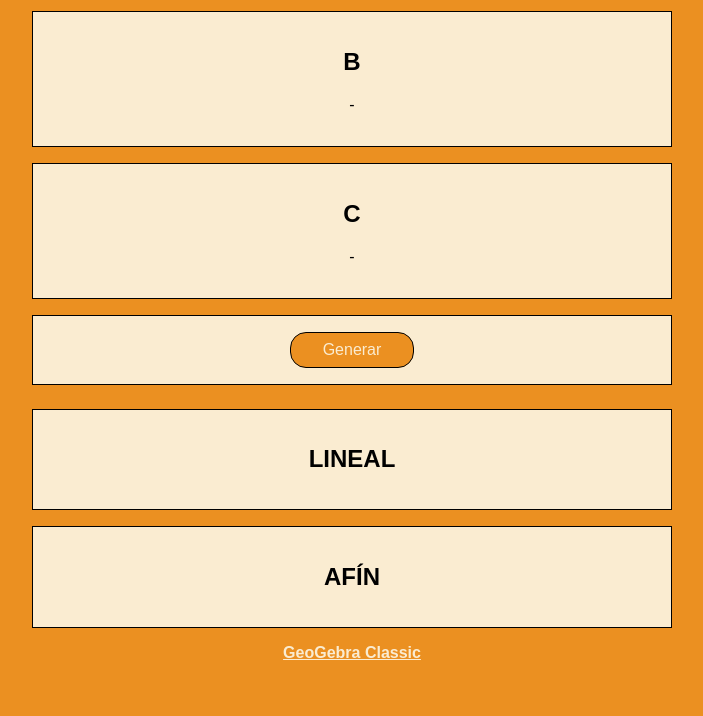
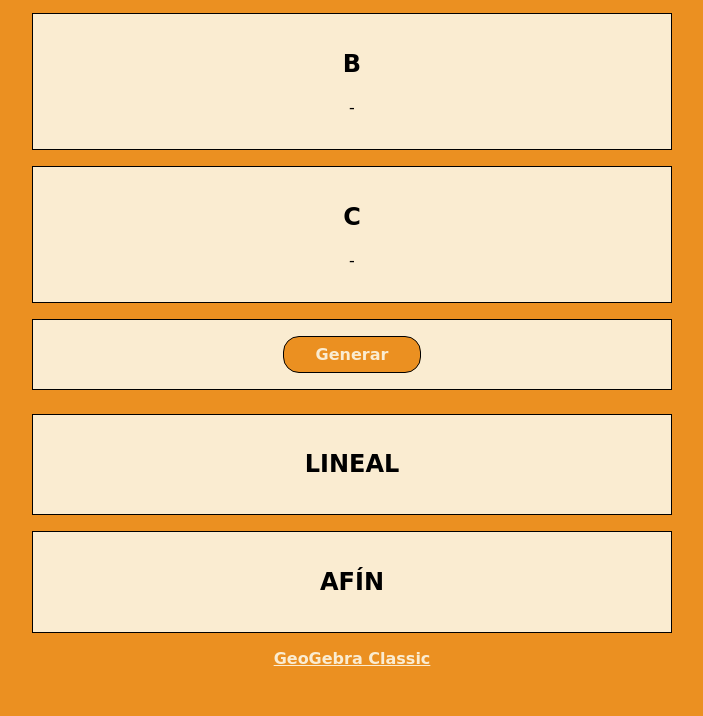
Before and after one commit to Shall0t/Matematica, a plain HTML site: page index.html in a window 1280 px wide. Shown: the part 171-887 px from the top of the page, without its empty margins (304-1007 px from the left). Drawn offline with Linux system fonts and the light colour scheme.

Commit message:
Actualización

```diff
--- a/style.css
+++ b/style.css
@@ -1,6 +1,7 @@
 /* Selecciona todo */
 * {
     text-align: center;
+    font-family: cursive;
 }
 
 /* Cuerpo de pagina */
@@ -20,7 +21,7 @@ header {
 }
 
 a {
-    color: rgb(250, 236, 209);
+    color: #faecd1;;
     font-weight: bold;
 }
 
@@ -30,15 +31,16 @@ button {
     border-radius: 1rem;
     font-size: 1rem;
     padding: .5rem 2rem;
-    color: rgb(250, 236, 209);
+    color: #faecd1;
     border: .1rem solid black;
+    font-weight: bold;
 }
 
 /* Letra del mensaje por si es constante o no hay funcion */
 #mensaje {
     font-size: 1.5rem;
     font-weight: bold;
-    color: #ed2323;
+    color: #faecd1;;
 }
 
 /* Todos los articulos */
@@ -46,5 +48,5 @@ article {
     border: .1rem solid black;
     margin-bottom: 1rem;
     padding: 1rem;
-    background-color: rgb(250, 236, 209);
+    background-color: #faecd1;
 }
```
